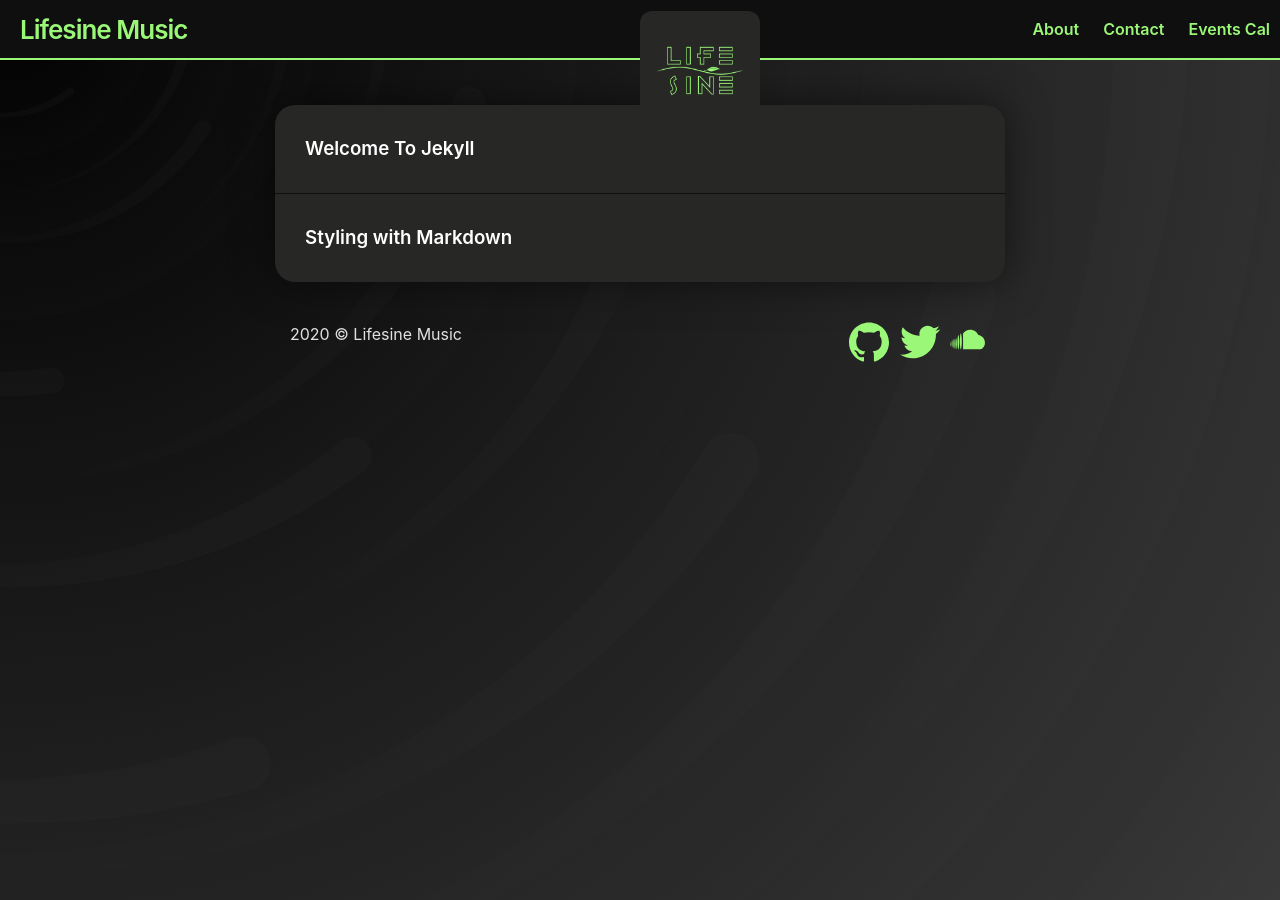
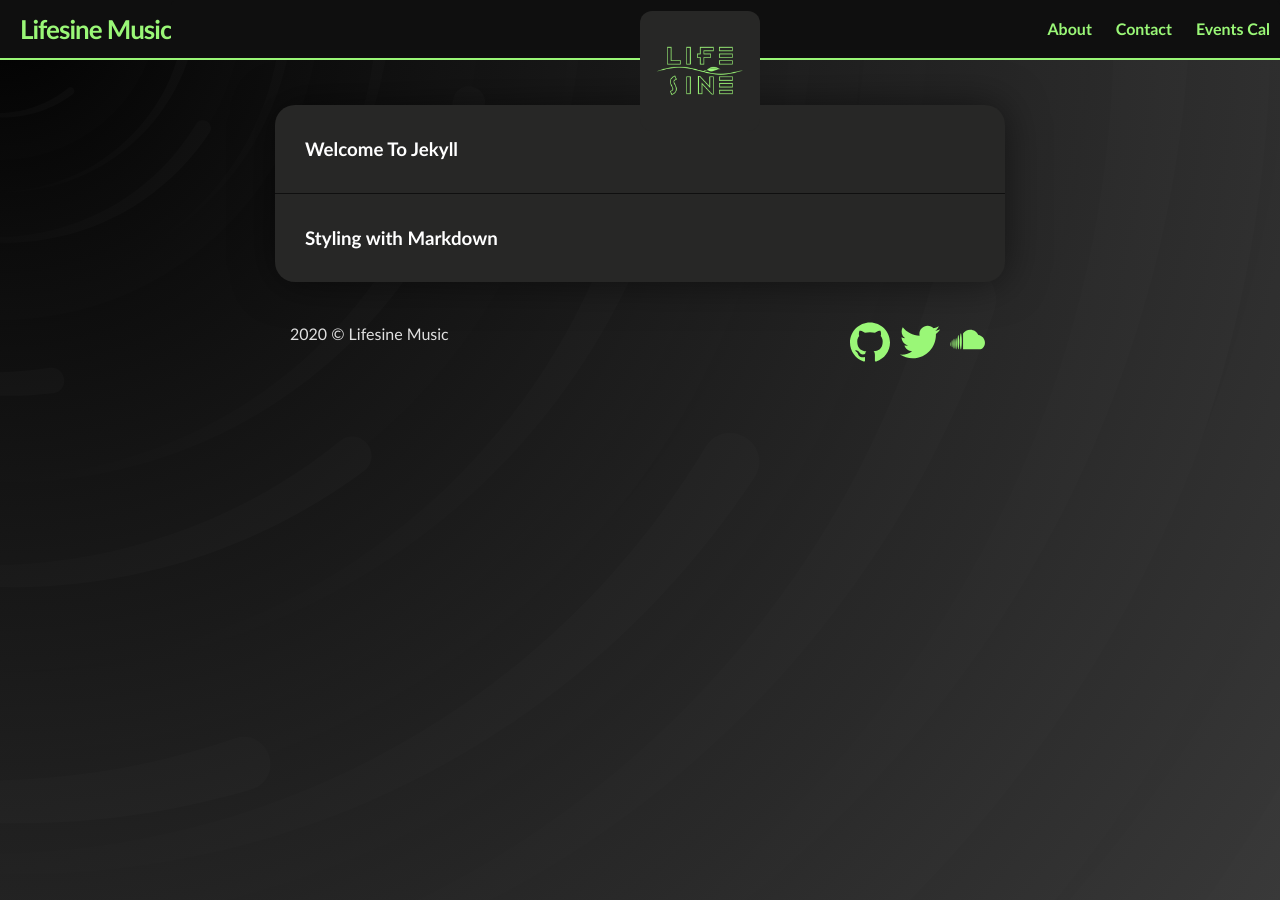
Before and after one commit to Lifesine/lifesine.github.io, a Jekyll site: the page built from index.md, in a window 1280 px wide. Built offline with Jekyll 4.4.1, drawn with Linux system fonts in a browser that asks for light colours.

Commit message:
updated to Calibri again

```diff
--- a/_sass/leaf.scss
+++ b/_sass/leaf.scss
@@ -1,4 +1,4 @@
-$base-font-family: -apple-system, BlinkMacSystemFont, "Segoe UI", "Segoe UI Symbol", "Segoe UI Emoji", "Apple Color Emoji", Roboto, Helvetica, Arial, sans-serif, Calibri !default;
+$base-font-family: Calibri, -apple-system, BlinkMacSystemFont, "Segoe UI", "Segoe UI Symbol", "Segoe UI Emoji", "Apple Color Emoji", Roboto, Helvetica, Arial, sans-serif !default;
 $code-font-family: "Calibri", "Menlo", "Inconsolata", "Consolas", "Roboto Mono", "Ubuntu Mono", "Liberation Mono", "Courier New", monospace;
 $base-font-size:   16px !default;
 $base-font-weight: 400 !default;
```
